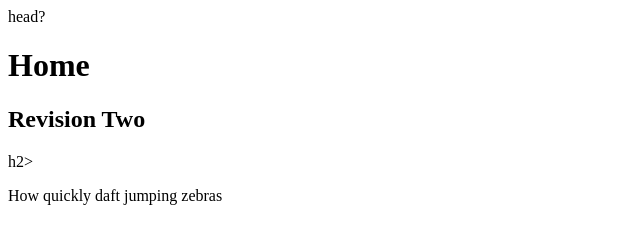
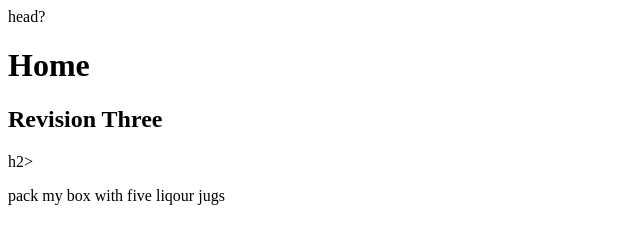
Before and after one commit to JackieChan0/CS240-Assignments, a plain HTML site: page index.html in a window 1280 px wide. Shown: the full height of the page, 0-640 px from the left. Drawn offline with Linux system fonts and the light colour scheme.

Commit message:
revision three

```diff
--- a/index.html
+++ b/index.html
@@ -7,8 +7,8 @@
 <body>
 
   <h1>Home</h1>
-  <h2>Revision Two</h2>h2>
-  <p>How quickly daft jumping zebras</p>
+  <h2>Revision Three</h2>h2>
+  <p>pack my box with five liqour jugs</p>
 
   </body>
   </html>
```
